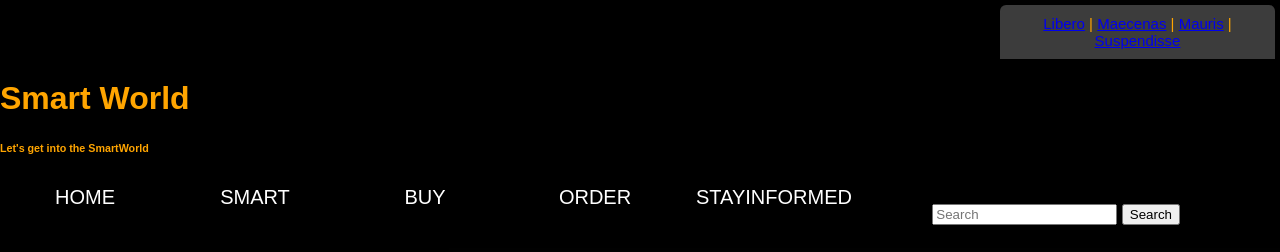
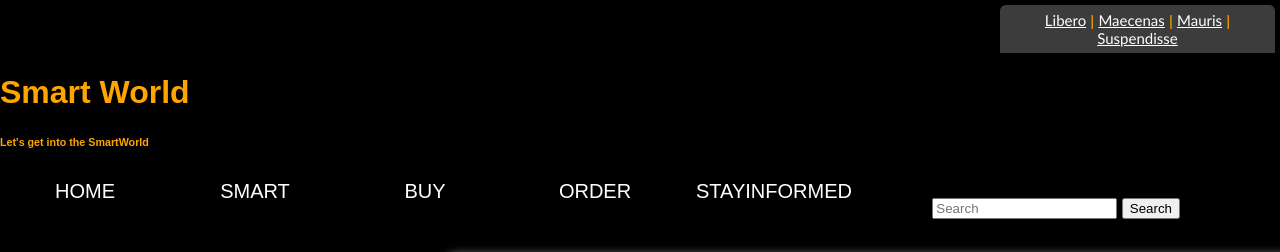
Before and after one commit to leonorasherifi/INT19_20_Gr26, a PHP site: page /home.html in a window 1280 px wide. Shown: the top 252 px of the page. Run offline with PHP 8.4, Linux system fonts and the light colour scheme.

Commit message:
Update style.css

```diff
--- a/style.css
+++ b/style.css
@@ -15,13 +15,19 @@ header p {
 	background-color:rgb(60,60,60);
 	font-size: 15;
 	text-align: center;
- 	padding:10px 10px 10px 10px;
+ 	padding:6px 6px 6px 6px;
  	border-top-left-radius: 6px;
  	border-top-right-radius: 6px;
  	margin-left: 1000px;
  	margin-top: 5px;
  	margin-right: 5px;
 }
+
+header p a {
+	color: white;
+	font-family:calibri;
+}
+
 ul{
 	list-style-type: none;
 	padding:0;
```
